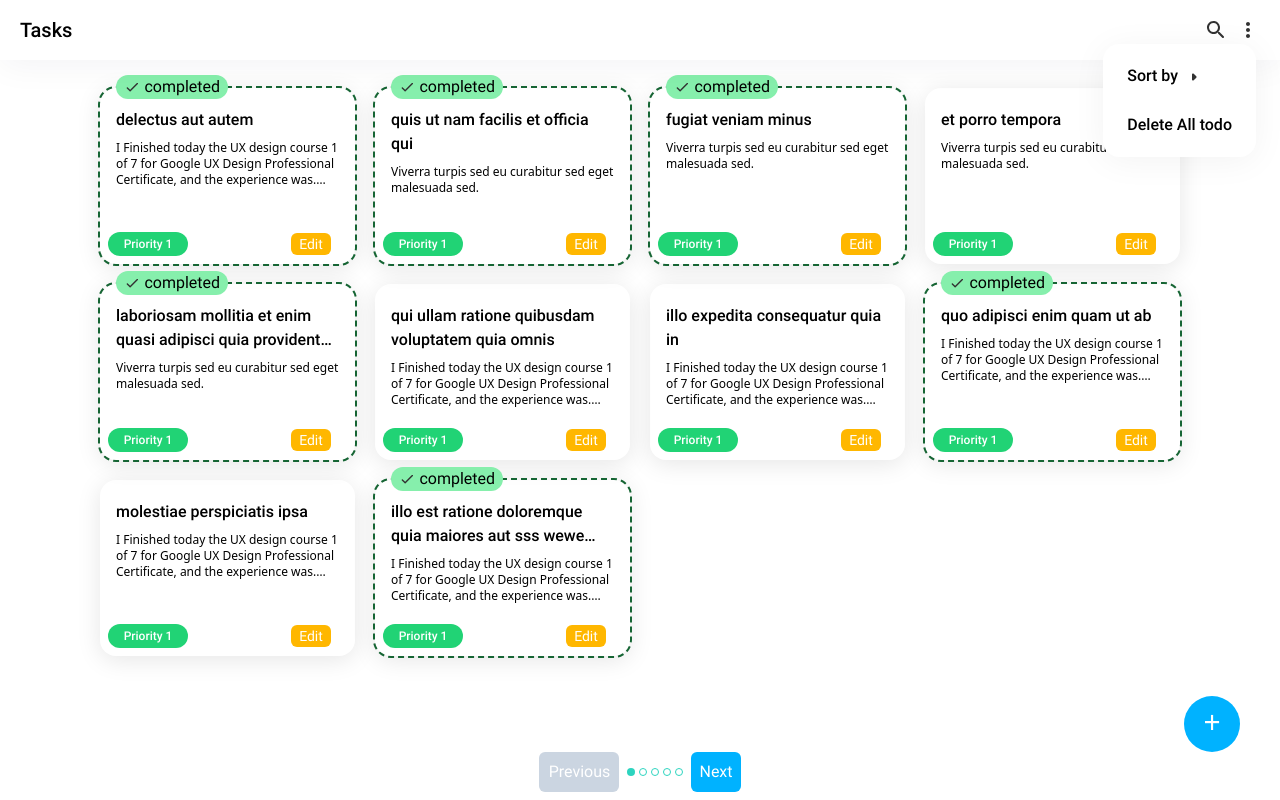
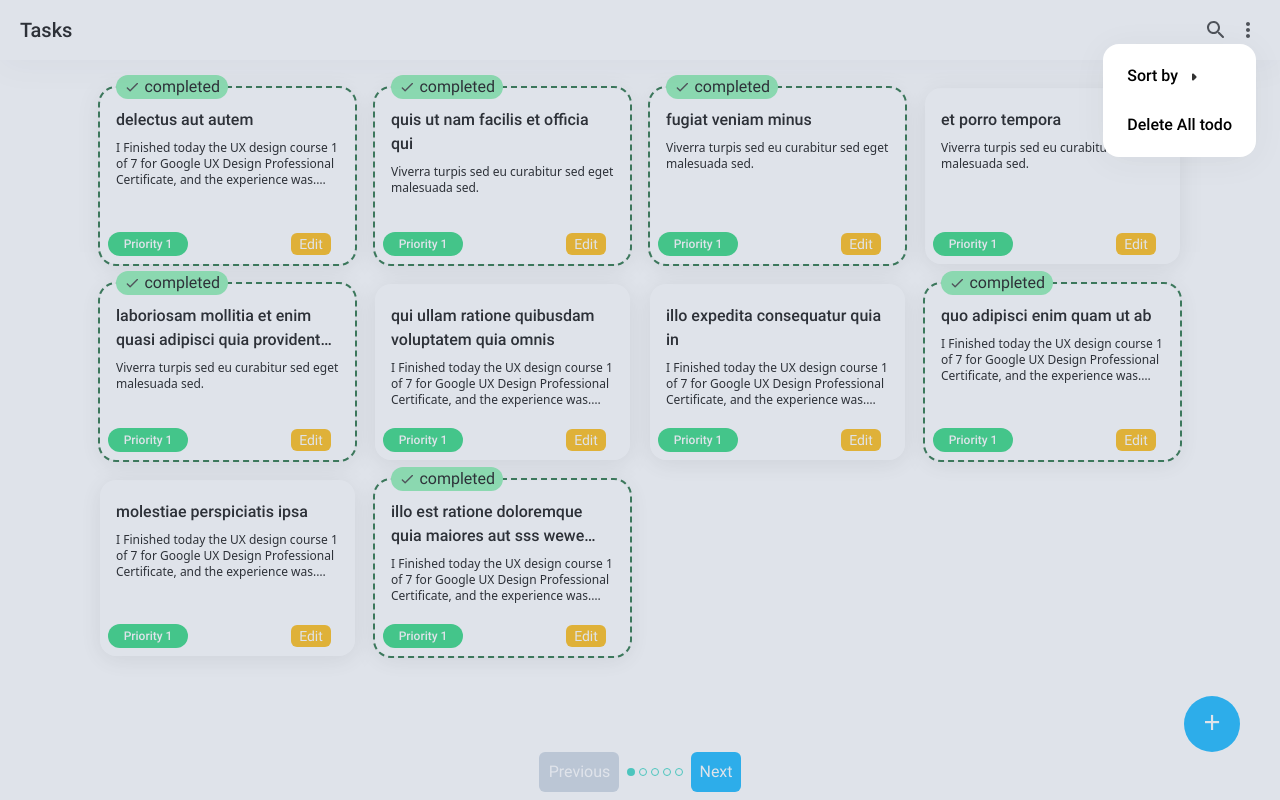
Before and after one commit to aminMahjub/task-manager, a React (Vite) app: page / in a window 1280 px wide. Both pictures are taken after a click on the button 1248 px from the left and 30 px from the top of the page. Built offline with nearby package versions, Linux system fonts and the light colour scheme; data requests are answered from the project's data file.

Commit message:
Add drop box background clicked

```diff
--- a/package.json
+++ b/package.json
@@ -8,7 +8,7 @@
     "build": "tsc && vite build",
     "lint": "eslint . --ext ts,tsx --report-unused-disable-directives --max-warnings 0",
     "preview": "vite preview",
-    "server-json": "json-server --watch db.json --port 4000"
+    "server-json": "json-server --watch db.json --port 4001"
   },
   "dependencies": {
     "@tanstack/react-query": "^5.0.5",
--- a/src/api/api.ts
+++ b/src/api/api.ts
@@ -1,7 +1,7 @@
 import axios from "axios";
 
 const api = axios.create({
-  baseURL: "http://localhost:4000",
+  baseURL: "http://localhost:4001",
   timeout: 10000,
 });
 
--- a/src/components/DropBox.tsx
+++ b/src/components/DropBox.tsx
@@ -14,7 +14,7 @@ const DropBox = () => {
       if (priorityNum === null) {
         prevParam.delete("priority");
       } else {
-        prevParam.set("priority", priorityNum);
+        prevParam.set("priority", String(priorityNum));
       }
 
       return prevParam;
@@ -34,7 +34,7 @@ const DropBox = () => {
         className={`text-base font-roboto-medium cursor-pointer mb-6 ${
           searchParams.get("priority") === "1" && "text-prioty-text-1"
         }`}
-        onClick={() => handleSetSerachParams("1")}
+        onClick={() => handleSetSerachParams(1)}
       >
         High Priority (1)
       </div>
@@ -42,7 +42,7 @@ const DropBox = () => {
         className={`text-base font-roboto-medium cursor-pointer mb-6 ${
           searchParams.get("priority") === "2" && "text-prioty-text-2"
         }`}
-        onClick={() => handleSetSerachParams("2")}
+        onClick={() => handleSetSerachParams(2)}
       >
         Middle Priority (2)
       </div>
@@ -50,7 +50,7 @@ const DropBox = () => {
         className={`text-base font-roboto-medium cursor-pointer mb-6 ${
           searchParams.get("priority") === "3" && "text-prioty-text-3"
         }`}
-        onClick={() => handleSetSerachParams("3")}
+        onClick={() => handleSetSerachParams(3)}
       >
         low Priority (3)
       </div>
@@ -64,7 +64,11 @@ const DropBox = () => {
   );
 
   return (
-    <div className="bg-white shadow-dropdown px-6 py-5 rounded-2xl absolute right-6 top-11">
+    <>
+      <div
+        className="bg-white shadow-dropdown px-6 py-5 rounded-2xl absolute right-6 top-11"
+        onClick={(e) => e.stopPropagation()}
+      >
         {!openSortBy ? (
           <>
             <div
@@ -81,6 +85,7 @@ const DropBox = () => {
           sortyByContent
         )}
       </div>
+    </>
   );
 };
 
--- a/src/components/TaskListHeader.tsx
+++ b/src/components/TaskListHeader.tsx
@@ -85,7 +85,14 @@ const TaskListHeader = ({
       >
         <VerticalOptionIcon />
       </button>
-      {openDropdown && <DropBox />}
+      {openDropdown && (
+        <div
+          className="w-full h-screen bg-drop-box-bg fixed top-0 left-0"
+          onClick={() => setOpenDropdown(false)}
+        >
+          <DropBox />
+        </div>
+      )}
     </header>
   );
 };
--- a/src/pages/TaskList.tsx
+++ b/src/pages/TaskList.tsx
@@ -75,10 +75,10 @@ const FilteredTasksSection = ({
 
   return (
     <main className="bg-app relative grid grid-cols-task gap-5 justify-center py-7">
-      {status === "pending" && <LoadingFakeTasks />}
       {status === "error" && (
         <Toast state={{ status: "error", message: error.message }} />
       )}
+      {status === "pending" && <LoadingFakeTasks />}
       {status === "success" && (
         <Toast
           state={{
@@ -102,10 +102,11 @@ const TaskListSection = ({ searchTitle }: { searchTitle: string }) => {
 
   return (
     <main className="bg-app relative grid grid-cols-task gap-5 justify-center py-7">
-      {status === "pending" && <LoadingFakeTasks />}
       {status === "error" && (
         <Toast state={{ status: "error", message: error.message }} />
       )}
+
+      {status === "pending" && <LoadingFakeTasks />}
 
       {tasks?.map((task) => {
         return <TaskBox key={task.id} task={task} />;
@@ -156,7 +157,7 @@ const LoadingFakeTasks = () => {
   const fakeArr = [...Array(100).keys()];
 
   return (
-    <>
+    <main className="bg-app relative grid grid-cols-task gap-5 justify-center py-7">
       {fakeArr.map((id) => (
         <div
           key={id}
@@ -178,7 +179,7 @@ const LoadingFakeTasks = () => {
           <div className="h-6 rounded-lg bg-slate-300 mb-2"></div>
         </div>
       ))}
-    </>
+    </main>
   );
 };
 
--- a/tailwind.config.js
+++ b/tailwind.config.js
@@ -17,6 +17,7 @@ export default {
         error: "#FF4C00",
         "error-shade": "#ff7b7b",
         warning: "#FFB700",
+        "drop-box-bg": "rgba(148, 163, 184, 0.3)",
         "warning-shade": "#ff7b7b",
         success: "#58b55b",
         "success-shade": "",
```
Lines whose indentation alone changed are shown as unchanged.
